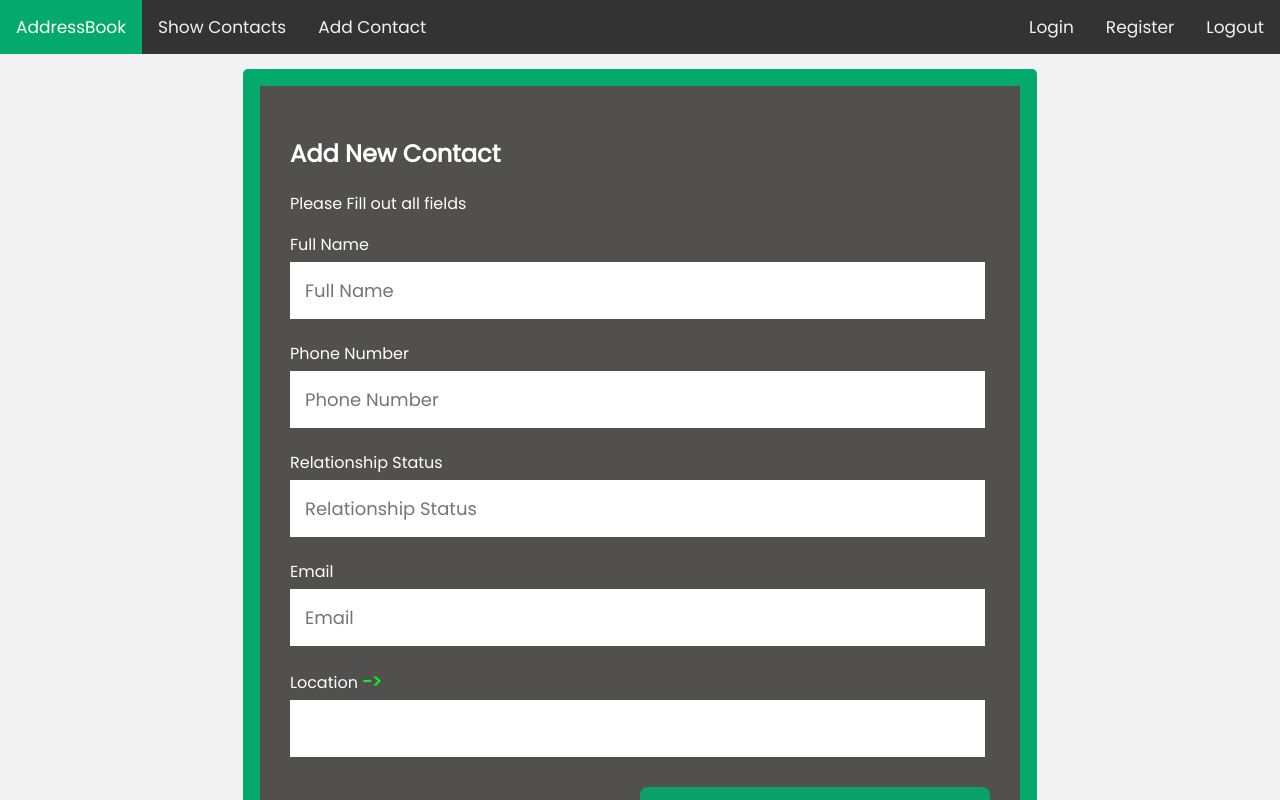
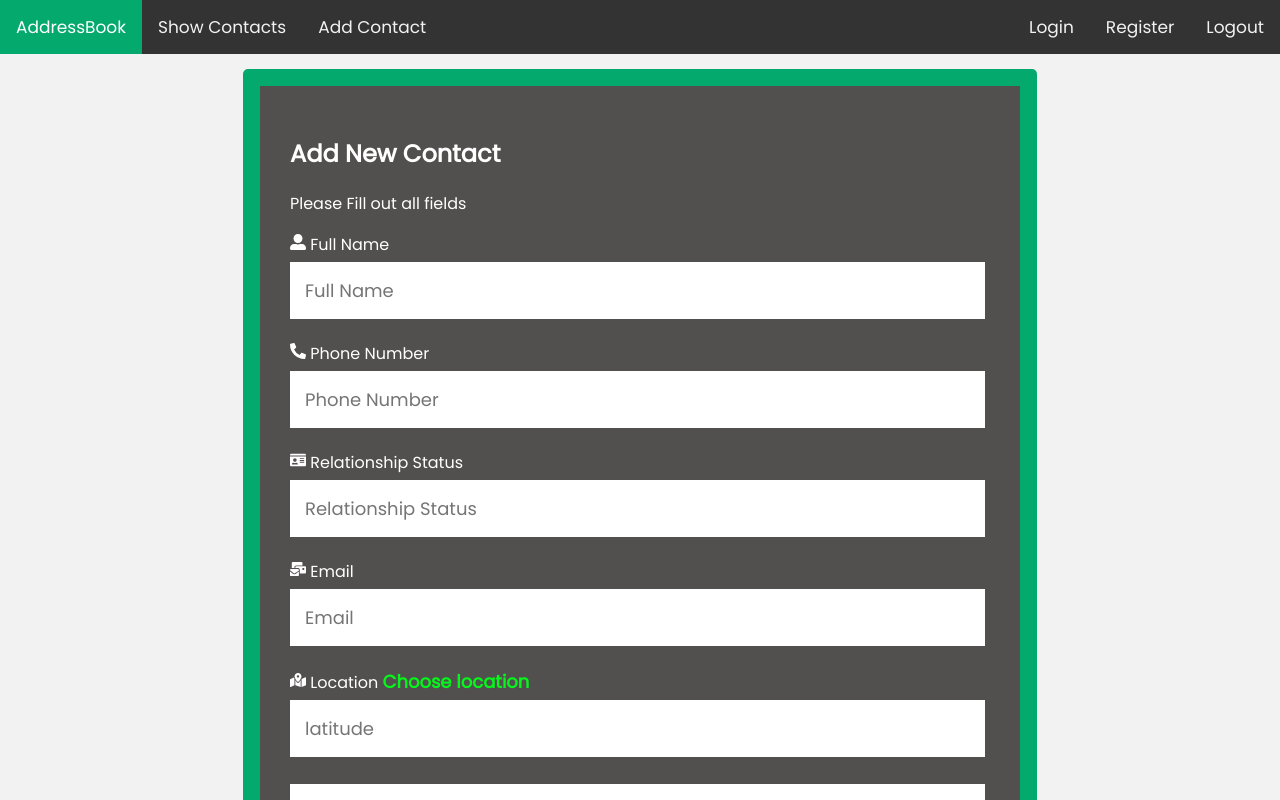
Before and after one commit to Hamze-Ammar/Address-Book, a React (Create React App) app in the folder React-frontend/: page /add in a window 1280 px wide. Shown: the top 800 px of the page. Built offline with nearby package versions, Linux system fonts and the light colour scheme.

Commit message:
Linked Component with Zustand Store | React

```diff
--- a/React-frontend/src/App.js
+++ b/React-frontend/src/App.js
@@ -7,7 +7,7 @@ import AddContact from "./components/contact/AddContact";
 import ShowContacts from "./components/contact/ShowContacts";
 import EditContact from "./components/contact/EditContact";
 import Leaflet from "./components/leaflet/Leaflet";
-import TestMap from "./components/leaflet/TestMap";
+import Map from "./components/leaflet/Map";
 
 function App() {
   return (
@@ -28,7 +28,7 @@ function App() {
             path="/map1"
             element={
               <>
-              <TestMap/>
+              <Map/>
               </>
             }
             ></Route>
--- a/React-frontend/src/components/contact/AddContact.js
+++ b/React-frontend/src/components/contact/AddContact.js
@@ -1,6 +1,11 @@
-import { useState } from "react";
+import { useState, useEffect } from "react";
 import { Link, useNavigate } from "react-router-dom";
-
+import useStore from "../zustand/Store";
+import { FaMapMarkedAlt } from 'react-icons/fa';
+import { FaMailBulk } from 'react-icons/fa';
+import { FaUserAlt } from 'react-icons/fa';
+import { FaPhoneAlt } from 'react-icons/fa';
+import { FaIdCard } from 'react-icons/fa';
 
 
 const AddContact = () => {
@@ -9,9 +14,27 @@ const AddContact = () => {
   const [phoneNumber, setPhoneNumber] = useState("");
   const [relationship, setStatus] = useState("");
   const [email, setEmail] = useState("");
+  const [latitude, setLatitude] = useState("");
+  const [longitude, setLongitude] = useState("");
   const [alert, setAlert] = useState(false);
   let navigate = useNavigate();
 
+  //Testing Zustand
+  // const bears = useStore(state => state.bears)
+  // console.log("bears: ", bears);
+  // useStore.setState({ fullName: "hamze" });
+  // console.log(useStore.getState().fullName)
+  // console.log(useStore.getState().phoneNumber)
+
+  // onLoad fetch info from store/Zustand if any:
+  useEffect(() => {
+    setFullName(useStore.getState().fullName);
+    setPhoneNumber(useStore.getState().phoneNumber);
+    setStatus(useStore.getState().relationship);
+    setEmail(useStore.getState().email);
+    setLatitude(useStore.getState().latitude);
+    setLongitude(useStore.getState().longitude);
+  }, []);
 
 
   const saveToServer = async (data) => {
@@ -26,22 +49,30 @@ const AddContact = () => {
     });
     const response = await res.json();
     console.log(response);
-  }
+  };
 
   const validate = (e) => {
     e.preventDefault();
     setAlert(false);
-    if (!fullName || !phoneNumber || !relationship || !email){
+    if (!fullName || !phoneNumber || !relationship || !email) {
       setAlert(true);
       return;
     }
     // get the id from the local storage
     let user = localStorage.getItem("user_id");
-    saveToServer({fullName, phoneNumber, relationship, email, user });
-    setFullName('');
-    setPhoneNumber('');
-    setStatus('');
-    setEmail('');
+    saveToServer({ fullName, phoneNumber, relationship, email, user });
+    setFullName("");
+    setPhoneNumber("");
+    setStatus("");
+    setEmail("");
+  };
+
+  // Save info into store before navigate to map
+  const saveInfo = () => {
+    useStore.setState({ fullName });
+    useStore.setState({ phoneNumber });
+    useStore.setState({ relationship });
+    useStore.setState({ email });
   }
 
   return (
@@ -49,47 +80,62 @@ const AddContact = () => {
       <div className="container">
         <h2>Add New Contact</h2>
         <p>Please Fill out all fields</p>
-        <p className="alert">{alert && "All fields required" }</p>
+        <p className="alert">{alert && "All fields required"}</p>
         <form>
-          <label htmlFor="">Full Name</label>
+          <label htmlFor=""><FaUserAlt/> {" "} Full Name</label>
           <input
-            value = {fullName}
+            value={fullName}
             type="text"
             placeholder="Full Name"
             onChange={(e) => {
               setFullName(e.target.value);
             }}
           />
-          <label htmlFor="">Phone Number</label>
+          <label htmlFor=""><FaPhoneAlt/> {" "} Phone Number</label>
           <input
-          value = {phoneNumber}
+            value={phoneNumber}
             type="text"
             placeholder="Phone Number"
             onChange={(e) => {
               setPhoneNumber(e.target.value);
             }}
           />
-          <label htmlFor="">Relationship Status</label>
+          <label htmlFor=""><FaIdCard/> {" "} Relationship Status</label>
           <input
-          value = {relationship}
+            value={relationship}
             type="text"
             placeholder="Relationship Status"
             onChange={(e) => {
               setStatus(e.target.value);
             }}
           />
-          <label htmlFor="">Email</label>
+          <label htmlFor=""><FaMailBulk/> {" "}Email</label>
           <input
-          value = {email}
+            value={email}
             type="text"
             placeholder="Email"
             onChange={(e) => {
               setEmail(e.target.value);
             }}
           />
-          <label htmlFor="">Location <a onClick={()=>{navigate('/map1')}} className="location-arrow" >-></a> </label>
-          <input type="text"  />
-          <button type="submit" onClick={validate}>Submit</button>
+          <label htmlFor="">
+          <FaMapMarkedAlt />{" "}
+            Location{" "}
+            <a
+              onClick={() => {
+                saveInfo();
+                navigate("/map1");
+              }}
+              className="location-arrow"
+            >
+              Choose location
+            </a>{" "}
+          </label>
+          <input type="text" value={latitude} placeholder="latitude " />
+          <input type="text" value={longitude} placeholder="longitude" />
+          <button type="submit" onClick={validate}>
+            Submit
+          </button>
         </form>
       </div>
     </div>
--- a/React-frontend/src/components/leaflet/TestMap.js
+++ b/React-frontend/src/components/leaflet/Map.js
@@ -9,19 +9,36 @@ import {
 } from "react-leaflet";
 import { useState } from "react";
 import { Icon } from "leaflet";
-// import L from "leaflet";
+import useStore from "../zustand/Store";
+import { Link, useNavigate } from "react-router-dom";
 
 const TestMap = () => {
-    const [lat, setLat] = useState("");
-    const [lng, setLng] = useState("");
-    console.log(lat);
-    console.log(lng);
+    const [latitude, setLatitude] = useState("");
+    const [longitude, setLongitude] = useState("");
+    console.log(latitude);
+    console.log(longitude);
+    let navigate = useNavigate();
+
+    //Onclick saveAndReturn
+    const saveAndReturn = () => {
+      console.log("clicked");
+      if (latitude && longitude){
+        useStore.setState({latitude});
+        useStore.setState({longitude});
+        navigate('/add');
+      }
+      else{
+        alert("Please click on the map and choose location!")
+        return
+      }
+    }
 
   function LocationMarkers() {
     // const initialMarkers: LatLng[] = [new LatLng(51.505, -0.09)];
     const [markers, setMarkers] = useState([]);
     // console.log(markers[0]);
     // setPoint(markers);
+
     const map = useMapEvents({
       click(e) {
         markers.push(e.latlng);
@@ -29,8 +46,8 @@ const TestMap = () => {
         // setPoint([e.latlng])
         if (markers[0]){
             // console.log(markers[0].lng);
-            setLat(markers[0].lat);
-            setLng(markers[0].lng);
+            setLatitude(markers[0].lat);
+            setLongitude(markers[0].lng);
         }
       },
     });
@@ -65,9 +82,9 @@ const TestMap = () => {
        </div>
        <div className="modal-map">
         <h2>Location</h2>
-        <h3>Latitude: {lat && lat} </h3>
-        <h3>Longitude: {lng && lng} </h3>
-        <button className="normal">Save Location</button>
+        <h3>Latitude: {latitude && latitude} </h3>
+        <h3>Longitude: {longitude && longitude} </h3>
+        <button className="normal" onClick={saveAndReturn}>Save Location</button>
       </div>
     </div>
   )
```
